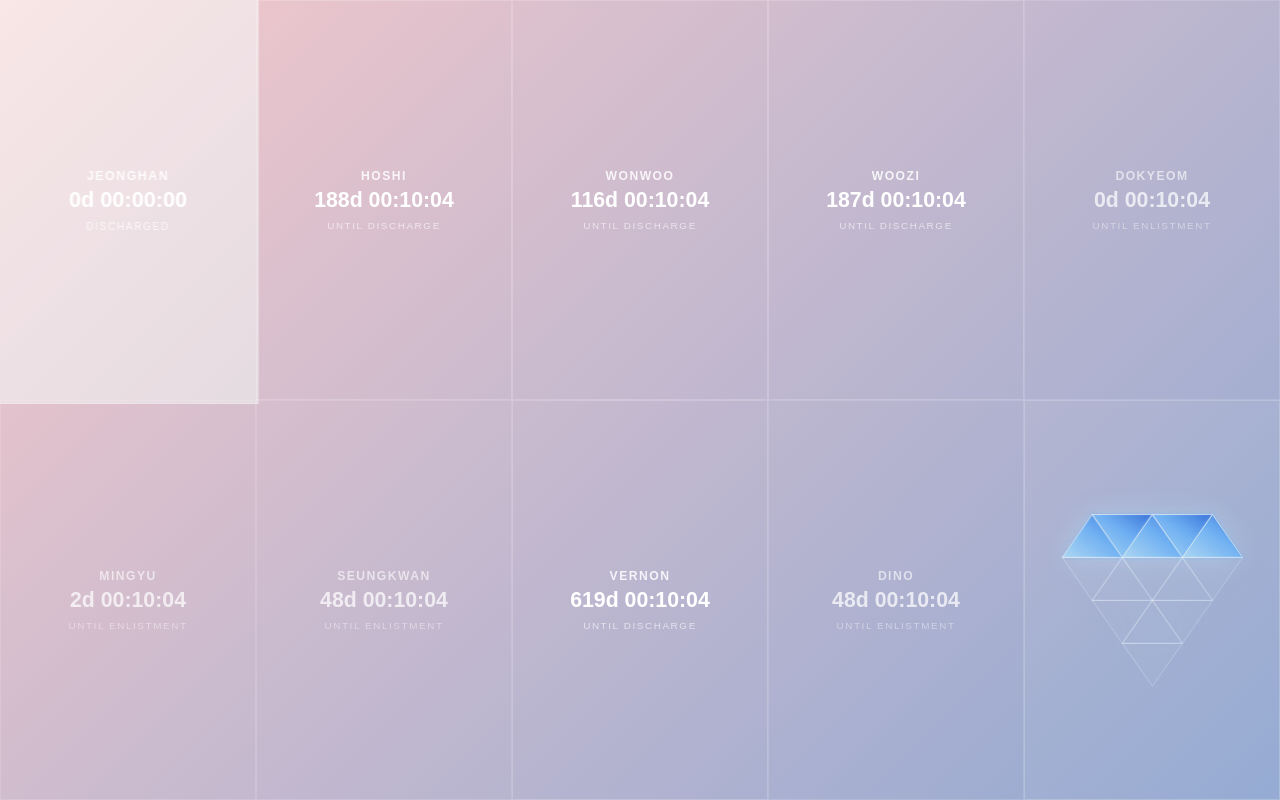
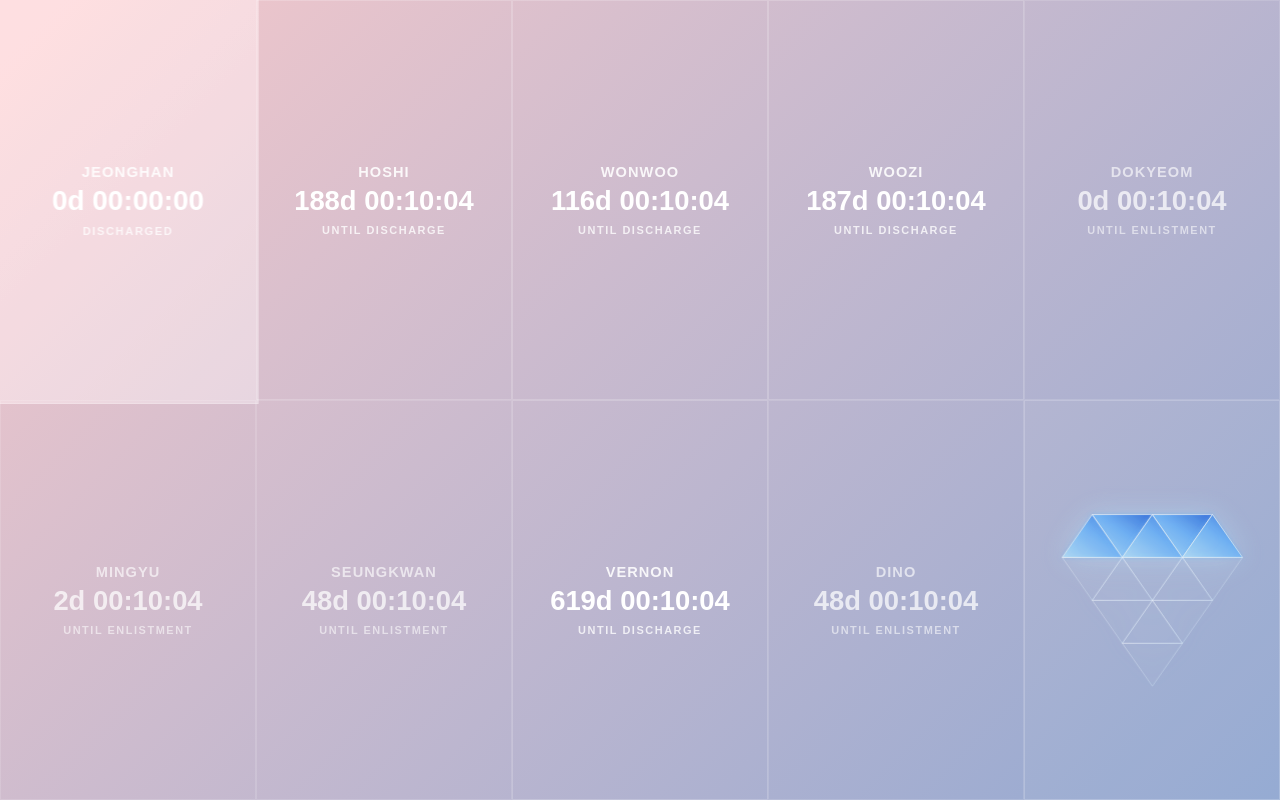
Before and after one commit to jisu-su/seventeen-countdown, a website with bundled scripts: page index.html in a window 1280 px wide. Built offline with nearby package versions, Linux system fonts and the light colour scheme; a web font is replaced by a local one.

Commit message:
style: enlarge hub card text and soften the discharged card
- 카드 좌우 여백을 2cqi에서 1cqi로 줄이고 글자를 키운다.
  이름 6.4cqi(자간 0.07em), 시계 10.5 -> 12cqi, 캡션 4.2 -> 4.8cqi.
  1920 기준 시계 32 -> 41px, 캡션 12.8 -> 16.5px.

- 캡션을 굵게(700) 하고 불투명도를 0.62에서 0.78로 올린다.
  시계 아래 설명이 잘 안 보인다는 지적을 반영.

- 이름 크기는 한 번 줄여 잡았다. 7cqi로 두니 가장 긴 이름 SEUNGKWAN이
  칸 안쪽의 97%를 차지해, 폰트가 달라지면 넘칠 여지가 있었다.
  6.4cqi에 자간을 좁혀 91%로 맞췄다.

- 전역한 카드의 무채색을 grayscale(0.9)에서 0.5로 낮춘다.
  배경 그라데이션의 색이 조금 비쳐 보이도록. 마우스를 올리면 0.2로
  거의 원래 색이 돌아온다.

검증: 여섯 해상도에서 이름·시계·캡션 모두 칸 안쪽 대비 최대 91%,
넘침 0건, 가로·세로 스크롤 없음.

Refs #9

```diff
--- a/style.css
+++ b/style.css
@@ -51,7 +51,7 @@
     flex-direction: column;
     justify-content: center;
     align-items: center;
-    padding: 4cqi 2cqi;
+    padding: 3cqi 1cqi;
     border: 1px solid rgba(255, 255, 255, 0.2);
 }
 
@@ -84,18 +84,20 @@
 .member-card .timer-label {
     position: relative;
     z-index: 2;
-    font-size: clamp(0.7rem, 6cqi, 1.35rem);
+    /* 가장 긴 이름(SEUNGKWAN)이 칸을 넘지 않는 선. 자간까지 합쳐
+       칸 안쪽의 90% 정도를 쓴다. */
+    font-size: clamp(0.74rem, 6.4cqi, 1.45rem);
     font-weight: 700;
-    letter-spacing: 0.12em;
-    margin-bottom: 0.4em;
-    opacity: 0.85;
+    letter-spacing: 0.07em;
+    margin-bottom: 0.35em;
+    opacity: 0.88;
     color: #ffffff;
 }
 
 .member-card .countdown-display {
     position: relative;
     z-index: 2;
-    font-size: clamp(0.8rem, 10.5cqi, 2.3rem);
+    font-size: clamp(0.9rem, 12cqi, 2.8rem);
     font-weight: 800;
     font-variant-numeric: tabular-nums;
     white-space: nowrap;
@@ -105,10 +107,11 @@
 .member-card .card-caption {
     position: relative;
     z-index: 2;
-    margin-top: 0.7em;
-    font-size: clamp(0.62rem, 4.2cqi, 0.95rem);
-    letter-spacing: 0.16em;
-    opacity: 0.62;
+    margin-top: 0.65em;
+    font-size: clamp(0.66rem, 4.8cqi, 1.05rem);
+    font-weight: 700;
+    letter-spacing: 0.14em;
+    opacity: 0.78;
     color: #ffffff;
     white-space: nowrap;
 }
@@ -132,16 +135,16 @@
    채도를 없애 "이 멤버는 끝났다"는 인상을 준다.
    backdrop-filter를 모르는 브라우저에는 아래 background만 적용된다. */
 .member-card.is-discharged {
-    background: rgba(245, 245, 245, 0.14);
-    backdrop-filter: grayscale(0.9) brightness(1.06);
-    -webkit-backdrop-filter: grayscale(0.9) brightness(1.06);
+    background: rgba(245, 245, 245, 0.1);
+    backdrop-filter: grayscale(0.5) brightness(1.05);
+    -webkit-backdrop-filter: grayscale(0.5) brightness(1.05);
 }
 
 .member-card.is-discharged:hover,
 .member-card.is-discharged:focus-visible {
-    background: rgba(245, 245, 245, 0.2);
-    backdrop-filter: grayscale(0.55) brightness(1.1);
-    -webkit-backdrop-filter: grayscale(0.55) brightness(1.1);
+    background: rgba(245, 245, 245, 0.16);
+    backdrop-filter: grayscale(0.2) brightness(1.08);
+    -webkit-backdrop-filter: grayscale(0.2) brightness(1.08);
 }
 
 .member-card.is-discharged .card-caption {
```
